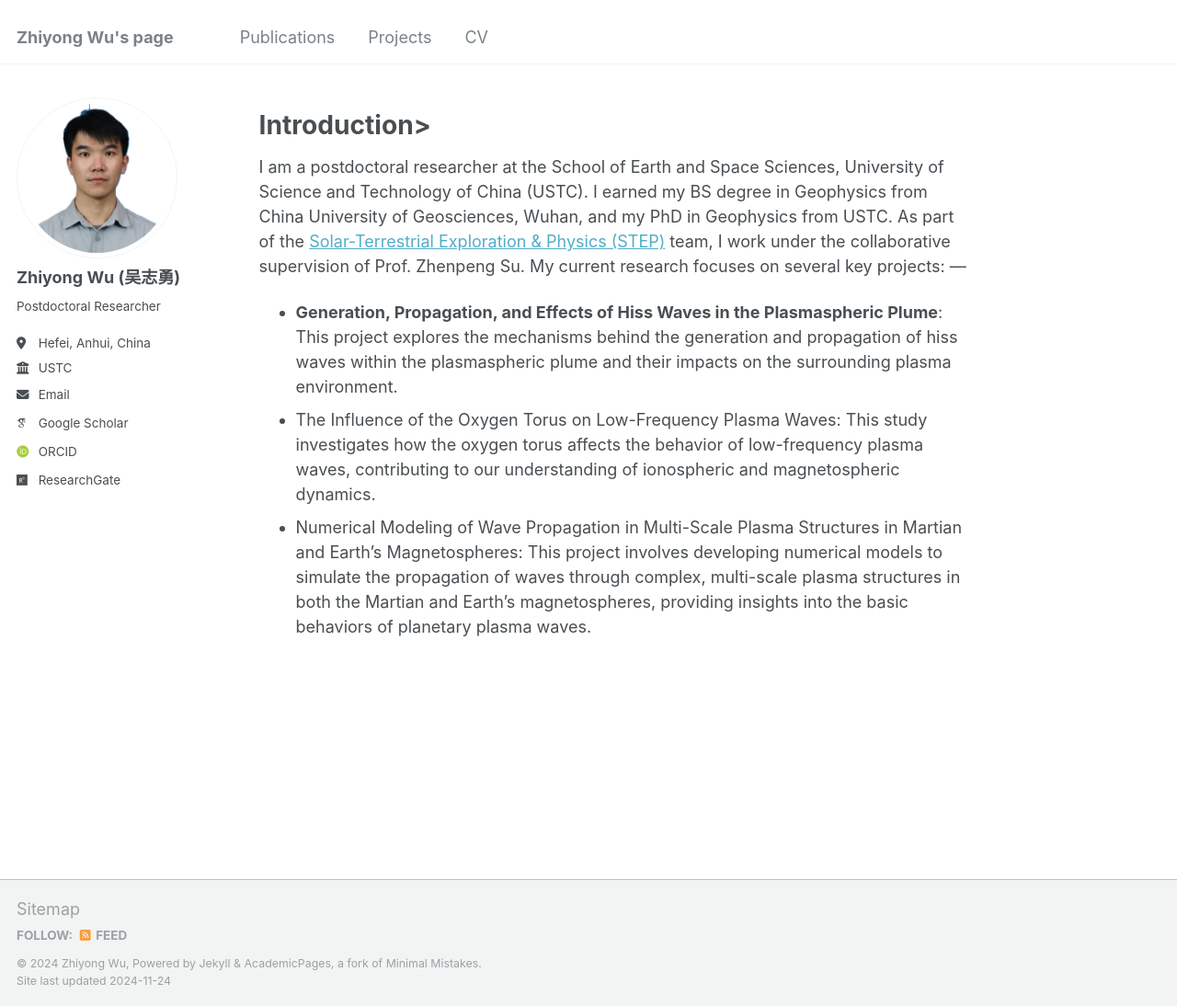
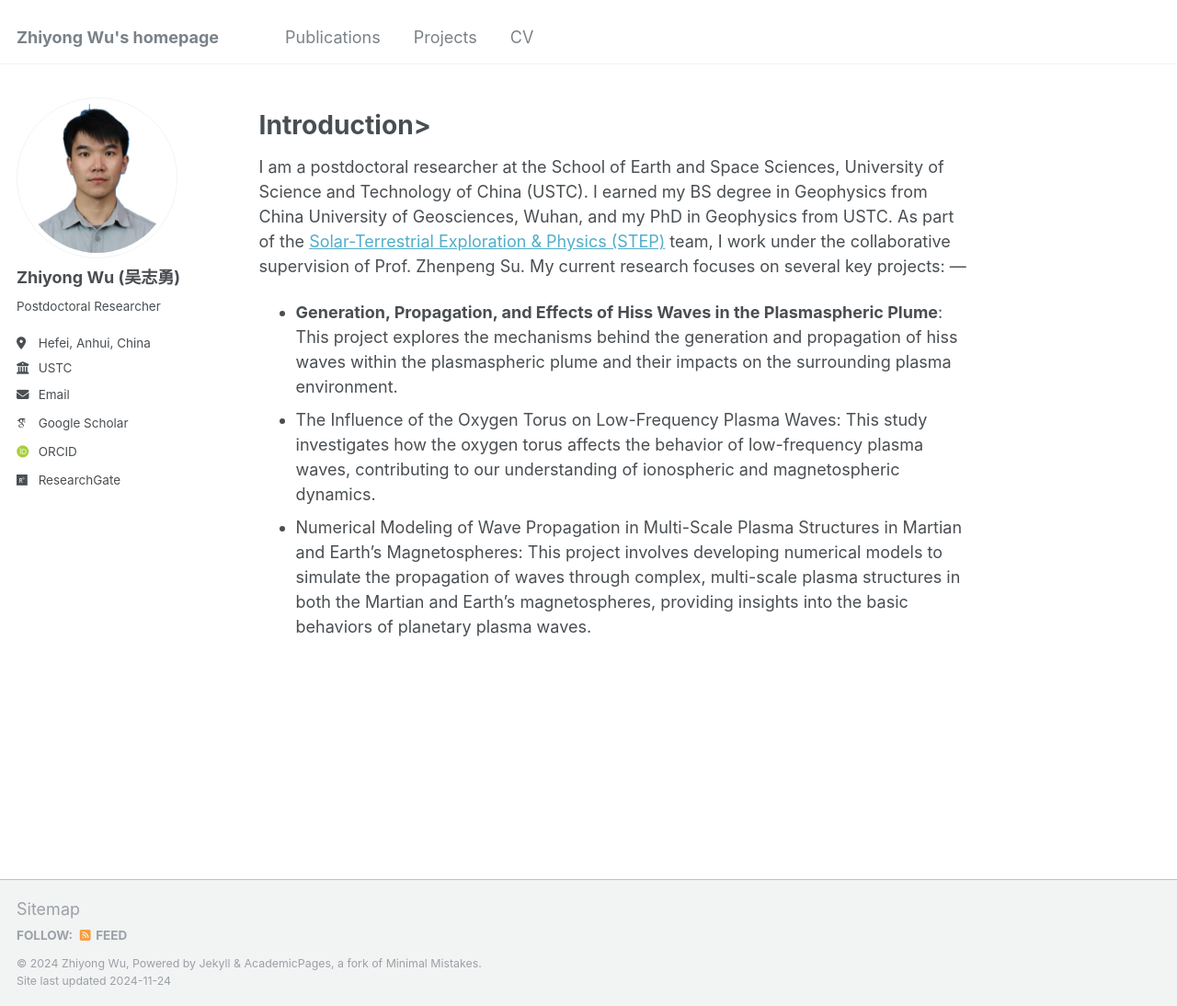
Before and after one commit to Z-Y-Wu/ZW-, a Jekyll site: the page built from _pages/about.md, in a window 1280 px wide and 1094 px high. Shown: the whole window at 92% size. Built offline with Jekyll 4.4.1, drawn with Linux system fonts in a browser that asks for light colours; some web fonts are replaced.

Commit message:
Update _config.yml

```diff
--- a/_config.yml
+++ b/_config.yml
@@ -8,7 +8,7 @@
 
 # Basic Site Settings
 locale                   : "en-US"
-title                    : "Zhiyong Wu's page"
+title                    : "Zhiyong Wu's homepage"
 title_separator          : "-"
 name                     : &name "Zhiyong Wu"
 description              : &description "personal description"
```
